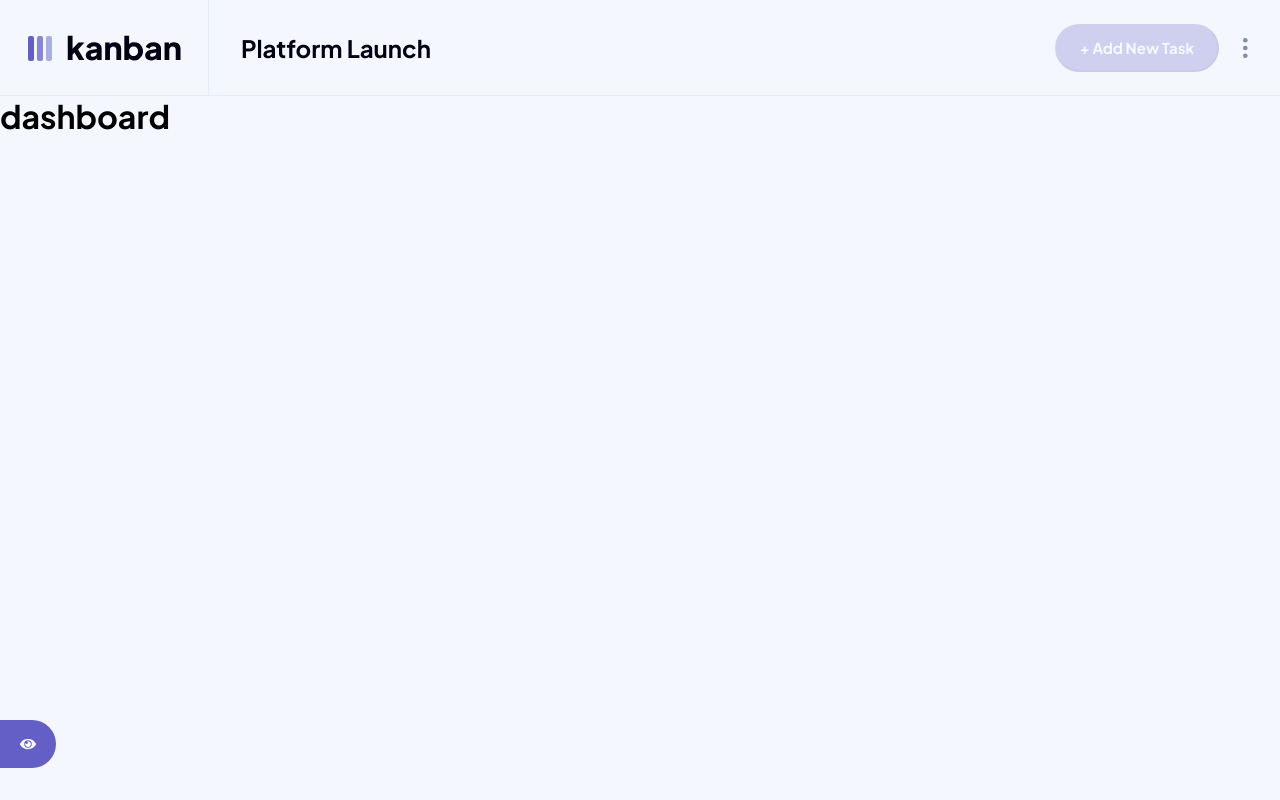
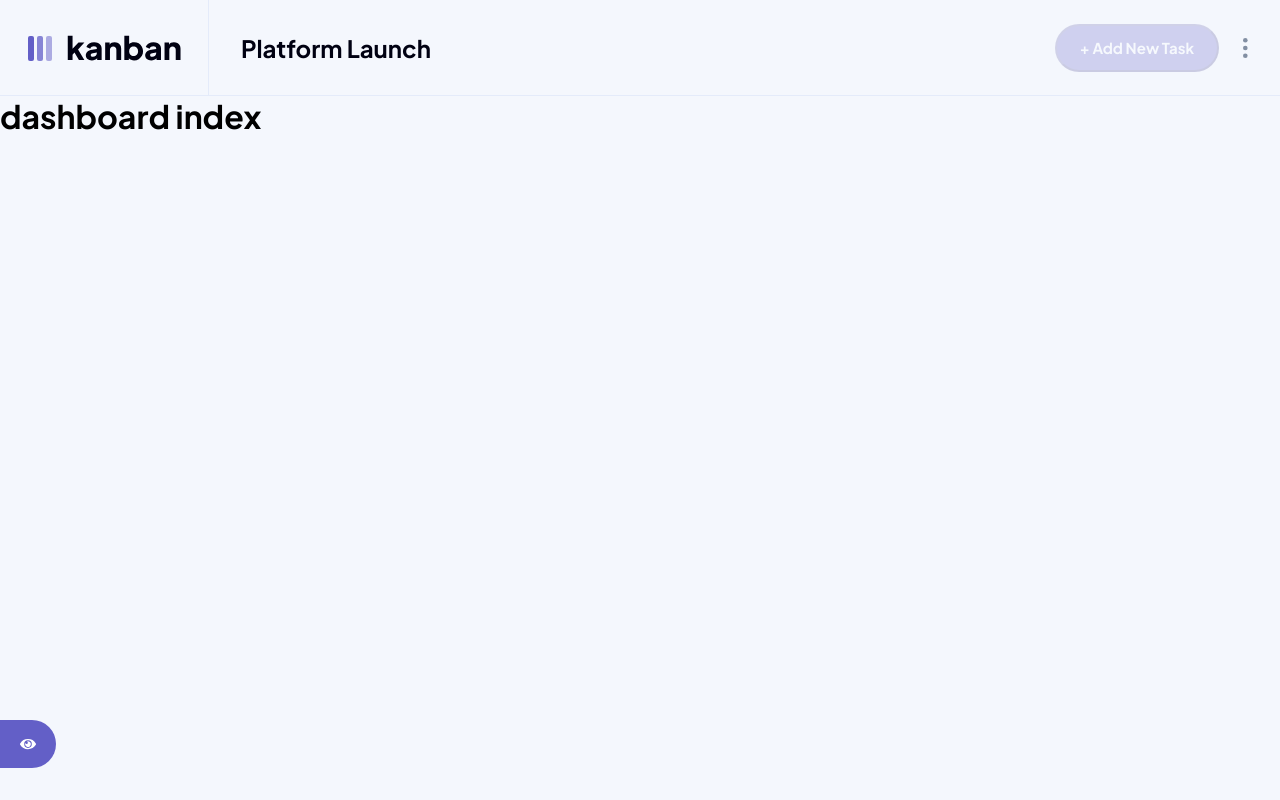
Before and after one commit to yasssuz/web3-kanban-dashboard, a React (Vite) app: page /dashboard in a window 1280 px wide. Built offline with nearby package versions, Linux system fonts and the light colour scheme.

Commit message:
perf: ⚡️ improve react-router-dom renderization model

```diff
--- a/src/App.tsx
+++ b/src/App.tsx
@@ -8,14 +8,15 @@ function App() {
   return (
     <>
       <Global styles={globalStyles} />
-      <BaseLayout>
-        <Routes>
-          {/* <Route path="/login" element={<Login />} /> */}
-          <Route path='/dashboard' element={<Dashboard />} />
+
+      <Routes>
+        {/* <Route path="/login" element={<Login />} /> */}
+        <Route path='/dashboard' element={<BaseLayout />}>
+          <Route index element={<h1>dashboard index</h1>} />
           <Route path='/dashboard/:dashboardName' element={<Dashboard />} />
-          <Route path='*' element={<h1>nothing here</h1>} />
-        </Routes>
-      </BaseLayout>
+        </Route>
+        <Route path='*' element={<h1>nothing here</h1>} />
+      </Routes>
     </>
   );
 }
--- a/src/components/sidebar/index.tsx
+++ b/src/components/sidebar/index.tsx
@@ -1,4 +1,4 @@
-import { Link, useLocation, useParams } from "react-router-dom";
+import { Link, useParams } from "react-router-dom";
 import Heading from "../shared/typography/heading";
 import Text from "../shared/typography/text";
 import {
@@ -15,8 +15,7 @@ interface SidebarProps {
 }
 
 function Sidebar({ isSidebarOpen, setIsSidebarOpen }: SidebarProps) {
-  const { pathname } = useLocation();
-  const currentPath = pathname.replace("/dashboard/", "");
+  const { dashboardName } = useParams();
   const fakeBoards = [
     {
       title: "Platform Launch",
@@ -51,7 +50,7 @@ function Sidebar({ isSidebarOpen, setIsSidebarOpen }: SidebarProps) {
             <BoardsList>
               {fakeBoards.map(({ title, path }, index) => (
                 <Board
-                  className={currentPath === path ? "selected" : ""}
+                  className={dashboardName === path ? "selected" : ""}
                   key={index}
                 >
                   <Link to={`/dashboard/${path}`}>
--- a/src/layouts/base-layout/index.tsx
+++ b/src/layouts/base-layout/index.tsx
@@ -1,28 +1,19 @@
 import { ReactNode, useState } from "react";
-import { useLocation } from "react-router-dom";
+import { Outlet, useLocation } from "react-router-dom";
 import Header from "../../components/header";
 import Sidebar from "../../components/sidebar";
 
-interface BaseLayout {
-  children: ReactNode;
-}
-
-function BaseLayout({ children }: BaseLayout) {
+function BaseLayout() {
   const [isSidebarOpen, setIsSidebarOpen] = useState<boolean>(false);
-  const location = useLocation();
 
   return (
     <>
-      {location.pathname.includes("dashboard") && (
-        <>
-          <Header isSidebarOpen={isSidebarOpen} />
-          <Sidebar
-            isSidebarOpen={isSidebarOpen}
-            setIsSidebarOpen={setIsSidebarOpen}
-          />
-        </>
-      )}
-      {children}
+      <Header isSidebarOpen={isSidebarOpen} />
+      <Sidebar
+        isSidebarOpen={isSidebarOpen}
+        setIsSidebarOpen={setIsSidebarOpen}
+      />
+      <Outlet />
     </>
   );
 }
```
